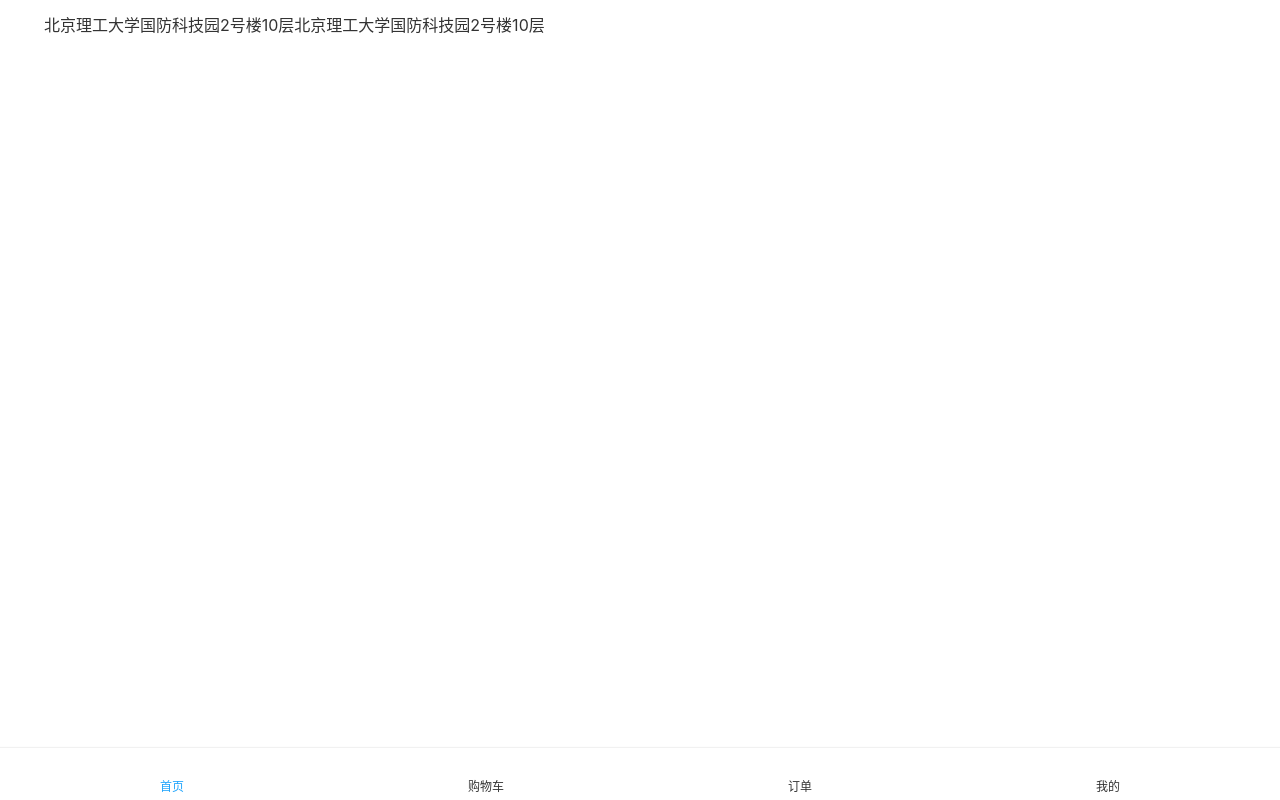
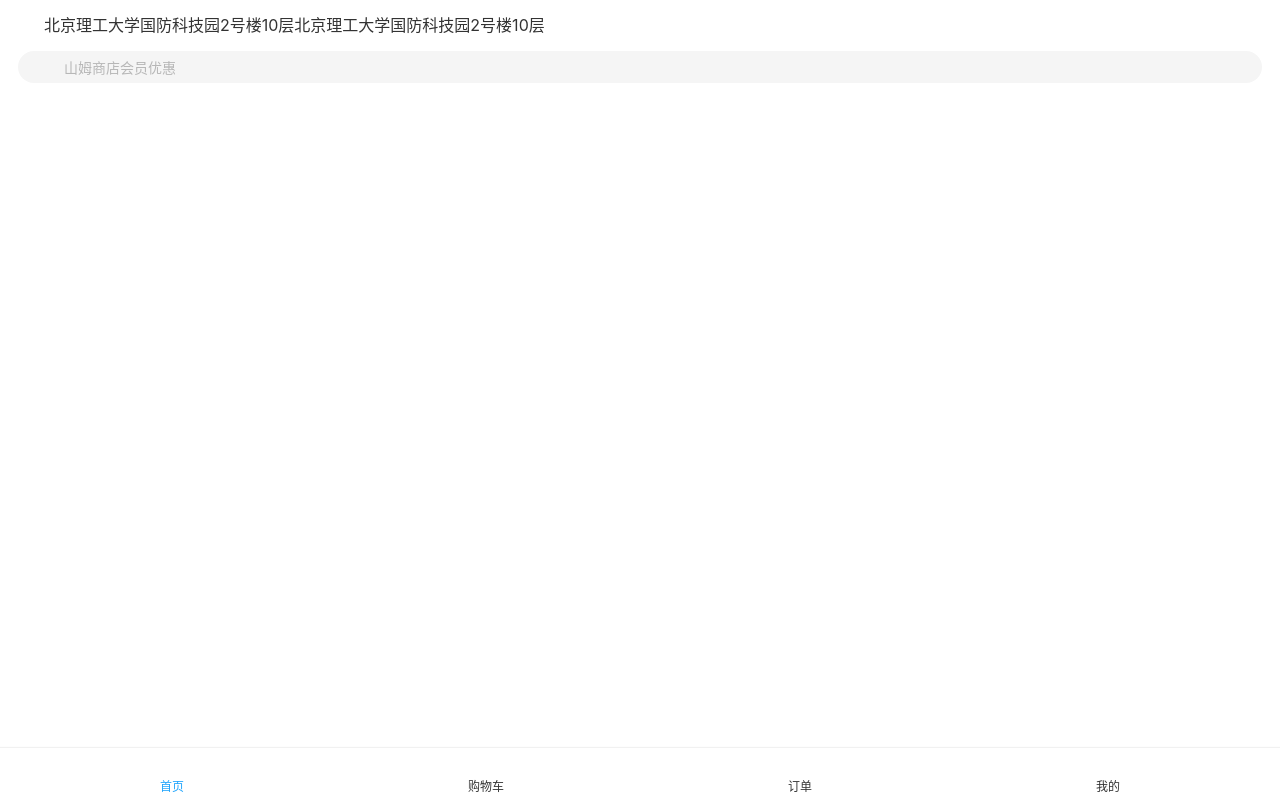
Before and after one commit to GeekyGuang/xixi-supermarket-code, a Vue app: page /#/ in a window 1280 px wide. Built offline with nearby package versions, Linux system fonts and the light colour scheme.

Commit message:
封装Search组件

```diff
--- a/public/index.html
+++ b/public/index.html
@@ -9,7 +9,7 @@
   <title>
     <%= htmlWebpackPlugin.options.title %>
   </title>
-  <script src="//at.alicdn.com/t/font_3057640_nzcbpcqzgs.js"></script>
+  <script src="//at.alicdn.com/t/font_3057640_4afoyf2awv1.js"></script>
 </head>
 
 <body>
--- a/src/App.vue
+++ b/src/App.vue
@@ -2,10 +2,11 @@
 <div class="wrapper">
   <div class="front-page">
     <div class="position">
-      <Icon icon_name="position" class="position"/>
+      <Icon icon_name="position"/>
       <span class="address">北京理工大学国防科技园2号楼10层北京理工大学国防科技园2号楼10层</span>
-      <Icon icon_name="bell" class="bell" />
+      <Icon icon_name="bell"/>
     </div>
+    <Search placeholder="山姆商店会员优惠" />
   </div>
   <Docker />
 </div>
@@ -14,9 +15,11 @@
 </template>
 <script lang="ts">
 import Docker from './components/Docker.vue'
+import Search from './components/Search.vue'
 export default {
   components: {
-    Docker
+    Docker,
+    Search
   }
 }
 </script>
@@ -35,6 +38,7 @@ export default {
     padding: 16px 18px 0;
 
     > .position {
+      margin-bottom: 16px;
       .icon {
         width: 18px;
         height: 18px;
@@ -51,5 +55,6 @@ export default {
       }
     }
   }
+
 }
 </style>
--- a/src/components/Docker.vue
+++ b/src/components/Docker.vue
@@ -19,7 +19,7 @@
   </div>
 </template>
 
-<style lang="scss">
+<style lang="scss" scoped>
 .docker {
   box-shadow: 0 -0.01rem 0.01rem 0 #F1F1F1;
   padding: 0 0.18rem;
--- a/src/components/Icon.vue
+++ b/src/components/Icon.vue
@@ -1,5 +1,5 @@
 <template>
-    <div>
+    <div :class="icon_name">
       <svg class="icon" aria-hidden="true">
           <use :xlink:href="'#icon-' + icon_name"></use>
       </svg>
--- /dev/null
+++ b/src/components/Search.vue
@@ -0,0 +1,50 @@
+<template>
+    <div class="search-wrapper">
+      <Icon icon_name="search" />
+      <input type="text" :placeholder="placeholder">
+    </div>
+</template>
+
+<script lang="ts">
+export default {
+  props: {
+    placeholder: {
+      type: String
+    }
+  }
+}
+</script>
+
+<style lang="scss" scoped>
+  $grey-font: #B7B7B7;
+  .search-wrapper {
+    display: flex;
+    background: #F5F5F5;
+    height: 32px;
+    border-radius: 32px;
+    align-items: center;
+    padding: 0 16px;
+    color: $grey-font;
+
+    > :deep(.search ){
+      > .icon {
+        width: 18px;
+        height: 18px;
+      }
+    }
+
+    > input {
+      margin-left: 12px;
+      flex-grow: 1;
+      font-size: 14px;
+      background: none;
+      border: none;
+      height: 100%;
+      outline: none;
+
+      &::placeholder {
+        color: $grey-font;
+      }
+    }
+  }
+</style>
```
